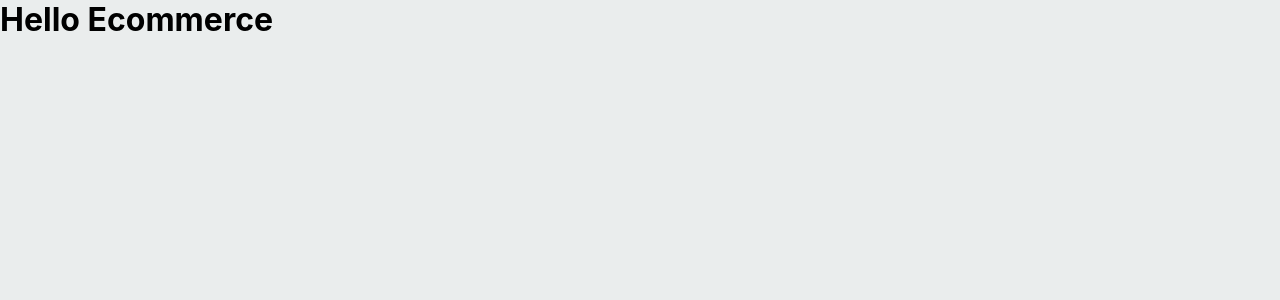
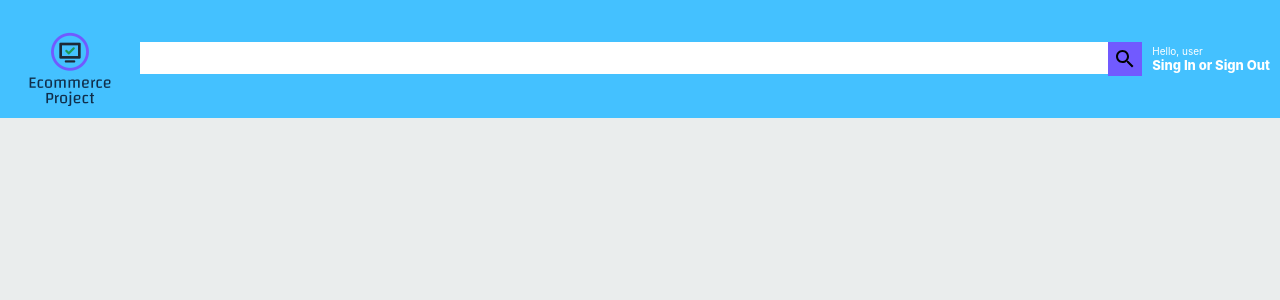
Before and after one commit to HarisGkn/ecommerce-app, a React (Create React App) app: page / in a window 1280 px wide. Shown: the top 300 px of the page. Built offline with nearby package versions, Linux system fonts and the light colour scheme.

Commit message:
Added header and some minor changes
Added header and decided on color palette

```diff
--- a/src/App.js
+++ b/src/App.js
@@ -1,11 +1,15 @@
 
 import './App.css';
+import Header from './Header'
+import {BrowserRouter as Router} from 'react-router-dom'
 
 function App() {
   return (
-    <div className="App">
-      <h1>Hello Ecommerce</h1>
-    </div>
+    <Router>
+      <div className="App">
+        <Header/>
+      </div>
+    </Router>
   );
 }
 
--- /dev/null
+++ b/src/Header.css
@@ -0,0 +1,46 @@
+.header{
+    background-color: #44C1FF;
+    display: flex;
+    align-items: center;
+    position: sticky;
+    top: 0;
+    z-index: 100;
+}
+.header__logo{
+    width: 100px;
+    margin: 0 20px;
+    margin-top: 18px;
+    object-fit: contain;
+}
+.header__search{
+    display: flex;
+    flex: 1;
+}
+.header__searchInput{
+    height: 12px;
+    padding: 10px;
+    border: none;
+    width: 100%;
+}
+.header__searchIcon{
+    padding: 5px;
+    height: 22px im !important;
+    background-color: #715AFF;
+}
+.header__link{
+    color: white;
+    text-decoration: none;
+}
+.header__option{
+    display: flex;
+    flex-direction: column;
+    margin-left: 10px;
+    margin-right: 10px;
+}
+.header__optionLineOne{
+    font-size: 10px;
+}
+.header__optionLineTwo{
+    font-size: 13px;
+    font-weight: 800;
+}
--- /dev/null
+++ b/src/Header.js
@@ -0,0 +1,26 @@
+import React from 'react'
+import SearchIcon from '@material-ui/icons/Search'
+import './Header.css'
+import { Link } from 'react-router-dom'
+import logo from './img/logo.png'
+
+function Header(){
+    return(
+        <nav className="header">
+            <img className="header__logo" src={logo} alt="logo" ></img>
+            <div className="header__search">
+                <input type="text" className="header__searchInput" />
+                <SearchIcon className="header__searchIcon" />
+
+            </div>
+            <Link to="/" className="header__link">
+                <div className="header__option">
+                    <span className="header__optionLineOne">Hello, user</span>
+                    <span className="header__optionLineTwo">Sing In or Sign Out</span>
+                </div>
+            </Link>
+        </nav>
+    )
+}
+
+export default Header;
```
Also changed, not shown: src/img/logo.png (added).
